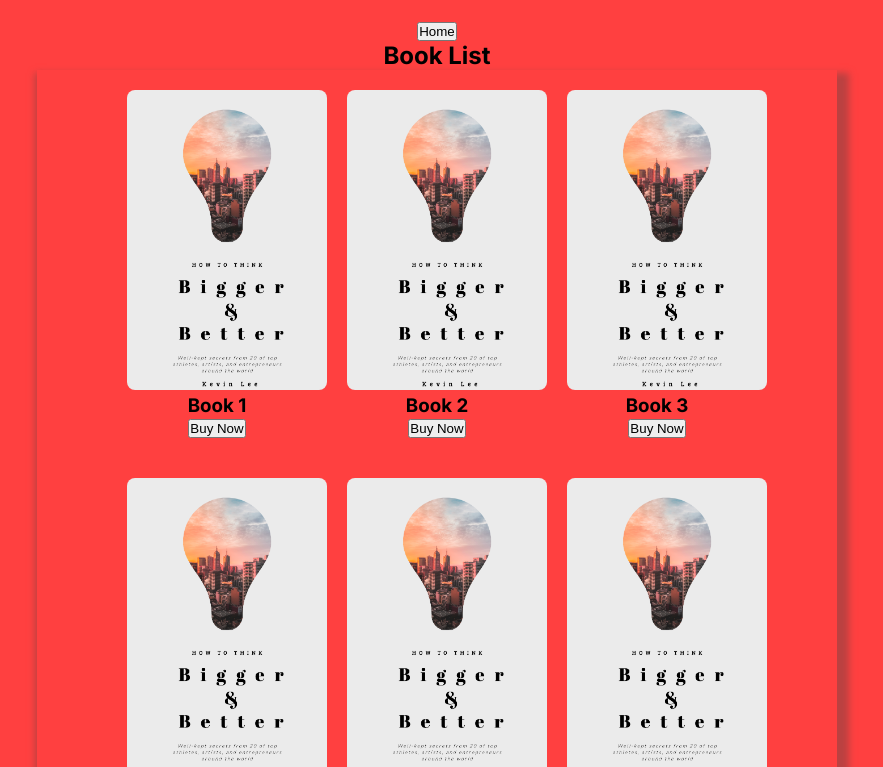
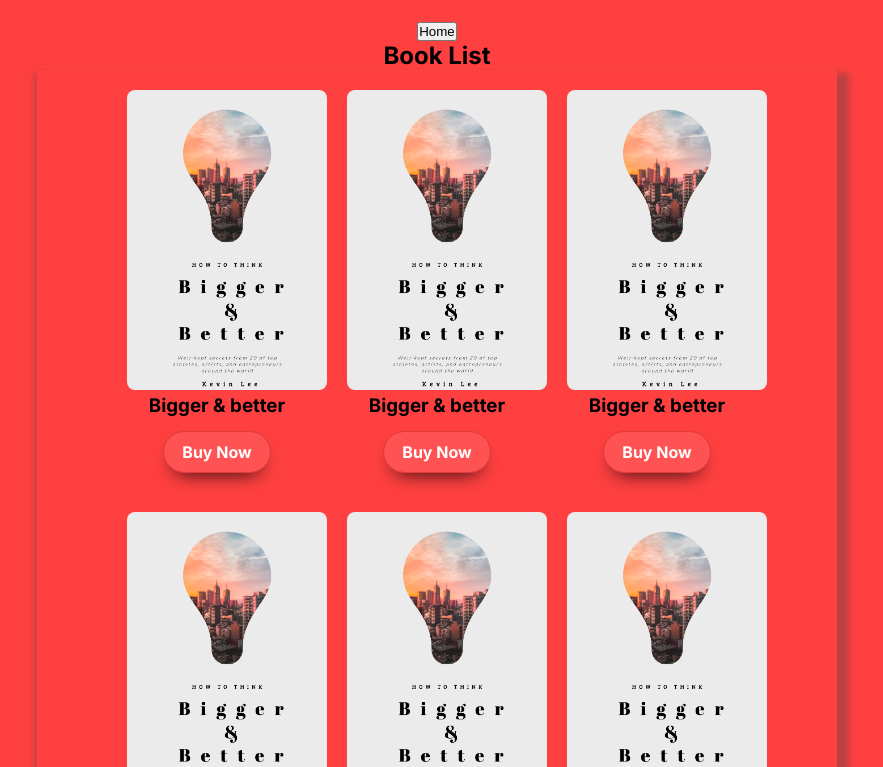
Before and after one commit to MarcusSkalevik/Nextjs-prosjekt, a Next.js app: page /books in a window 1280 px wide. Shown: the top 767 px of the page, without its empty margins (203-1086 px from the left). Built offline with nearby package versions, Linux system fonts and the light colour scheme.

Commit message:
Button fix

```diff
--- a/app/books.module.css
+++ b/app/books.module.css
@@ -1,4 +1,55 @@
 /* books.module.css */
+
+
+
+/* CSS */
+.button {
+  background: #ff5353;
+  border-radius: 999px;
+  box-shadow: #000000 0 10px 20px -10px;
+  box-sizing: border-box;
+  color: #FFFFFF;
+  cursor: pointer;
+  font-family: Inter,Helvetica,"Apple Color Emoji","Segoe UI Emoji",NotoColorEmoji,"Noto Color Emoji","Segoe UI Symbol","Android Emoji",EmojiSymbols,-apple-system,system-ui,"Segoe UI",Roboto,"Helvetica Neue","Noto Sans",sans-serif;
+  font-size: 16px;
+  font-weight: 700;
+  line-height: 24px;
+  opacity: 1;
+  outline: 1px solid rgb(223, 60, 60);
+  padding: 8px 18px;
+  user-select: none;
+  -webkit-user-select: none;
+  touch-action: manipulation;
+  width: fit-content;
+  word-break: break-word;
+  border: 0;
+  margin-top: 15px;
+}
+
+.button:hover {
+  background: #ff535389;
+  border-radius: 999px;
+  box-shadow: #000000 0 10px 20px -10px;
+  box-sizing: border-box;
+  color: #FFFFFF;
+  cursor: pointer;
+  font-family: Inter, Helvetica, "Apple Color Emoji", "Segoe UI Emoji", NotoColorEmoji, "Noto Color Emoji", "Segoe UI Symbol", "Android Emoji", EmojiSymbols, -apple-system, system-ui, "Segoe UI", Roboto, "Helvetica Neue", "Noto Sans", sans-serif;
+  font-size: 17px; /* Increase the font size to make it bigger */
+  font-weight: 700;
+  line-height: 24px;
+  opacity: 1;
+  outline: 1px solid rgb(223, 60, 60);
+  padding: 8px 17px; /* Increase the padding to make it bigger */
+  user-select: none;
+  -webkit-user-select: none;
+  touch-action: manipulation;
+  width: fit-content;
+  word-break: break-word;
+  border: 0;
+  margin-top: 15px;
+}
+
+
 .container {
   background-color: #ff4040;
   display: flex;
--- a/app/books/page.jsx
+++ b/app/books/page.jsx
@@ -6,54 +6,54 @@ import styles from '../books.module.css'; // Import the CSS module
 const books = [
   {
     id: 1,
-    title: 'Book 1',
+    title: 'Bigger & better',
     image: '/template-1.png', // Use the correct file name and extension
     link: 'https://www.google.com/',
   },
   {
     id: 2,
-    title: 'Book 2',
+    title: 'Bigger & better',
     image: '/template-1.png', // Use the correct file name and extension
     link: 'https://www.google.com/',
   },
   {
     id: 3,
-    title: 'Book 3',
+    title: 'Bigger & better',
     image: '/template-1.png', // Use the correct file name and extension
     link: 'https://www.google.com/',
   },
   {
     id: 4,
-    title: 'Book 4',
+    title: 'Bigger & better',
     image: '/template-1.png', // Use the correct file name and extension
     link: 'https://www.google.com/',
   },
   {
     id: 5,
-    title: 'Book 5',
+    title: 'Bigger & better',
     image: '/template-1.png', // Use the correct file name and extension
     link: 'https://www.google.com/',
   },
   {
     id: 6,
-    title: 'Book 6',
+    title: 'Bigger & better',
     image: '/template-1.png', // Use the correct file name and extension
     link: 'https://www.google.com/',
   },{
     id: 7,
-    title: 'Book 7',
+    title: 'Bigger & better',
     image: '/template-1.png', // Use the correct file name and extension
     link: 'https://www.google.com/',
   },
   {
     id: 8,
-    title: 'Book 8',
+    title: 'Bigger & better',
     image: '/template-1.png', // Use the correct file name and extension
     link: 'https://www.google.com/',
   },
   {
     id: 9,
-    title: 'Book 9',
+    title: 'Bigger & better',
     image: '/template-1.png', // Use the correct file name and extension
     link: 'https://www.google.com/',
   },
@@ -72,7 +72,7 @@ const BookList = () => {
               <img src={book.image} alt={book.title} className={styles.bookImage} />
               <h3>{book.title}</h3>
               <Link href={book.link}>
-                <button>Buy Now</button>
+                <button className={styles.button}>Buy Now</button>
               </Link>
             </div>
           </div>
```
